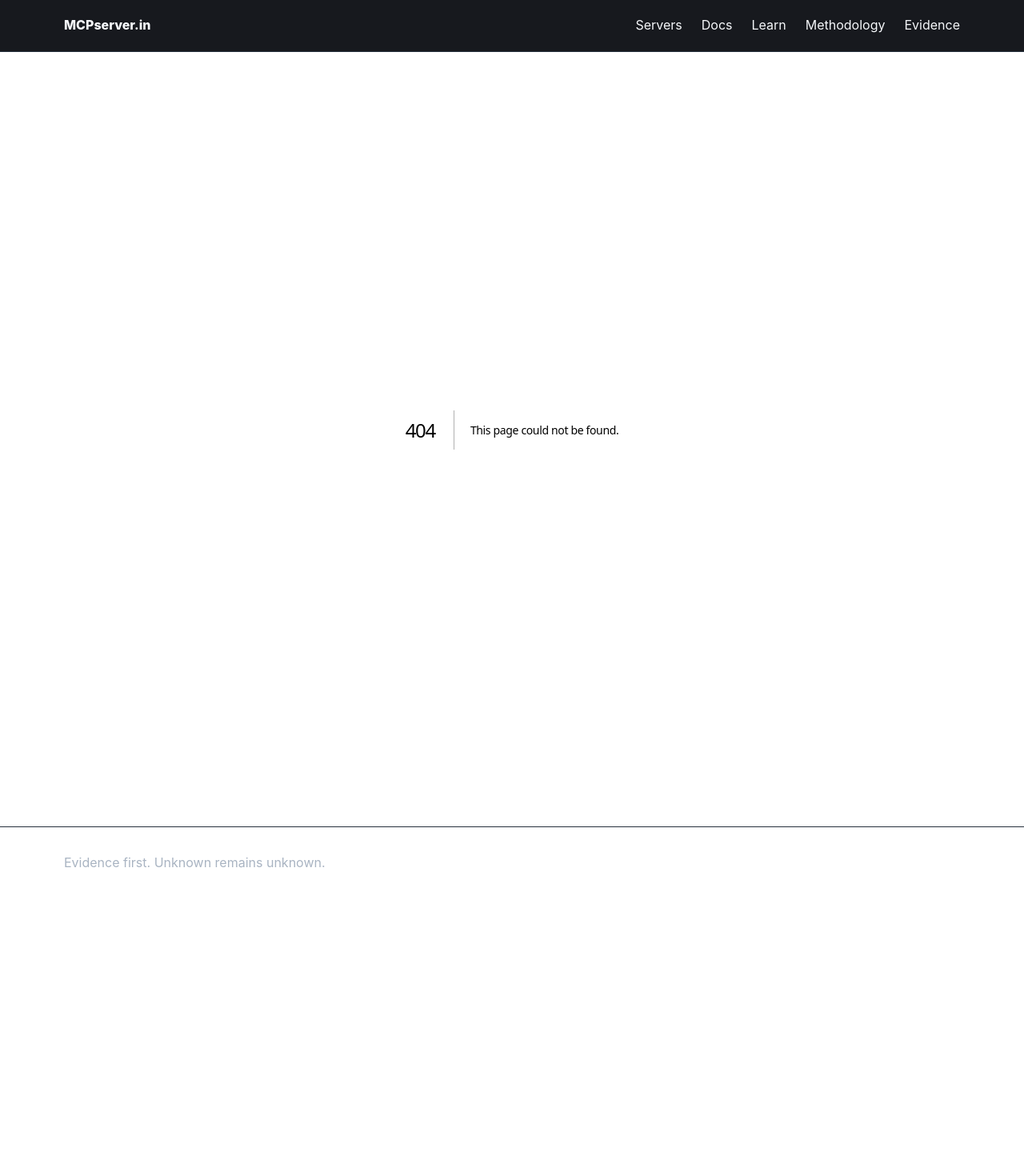
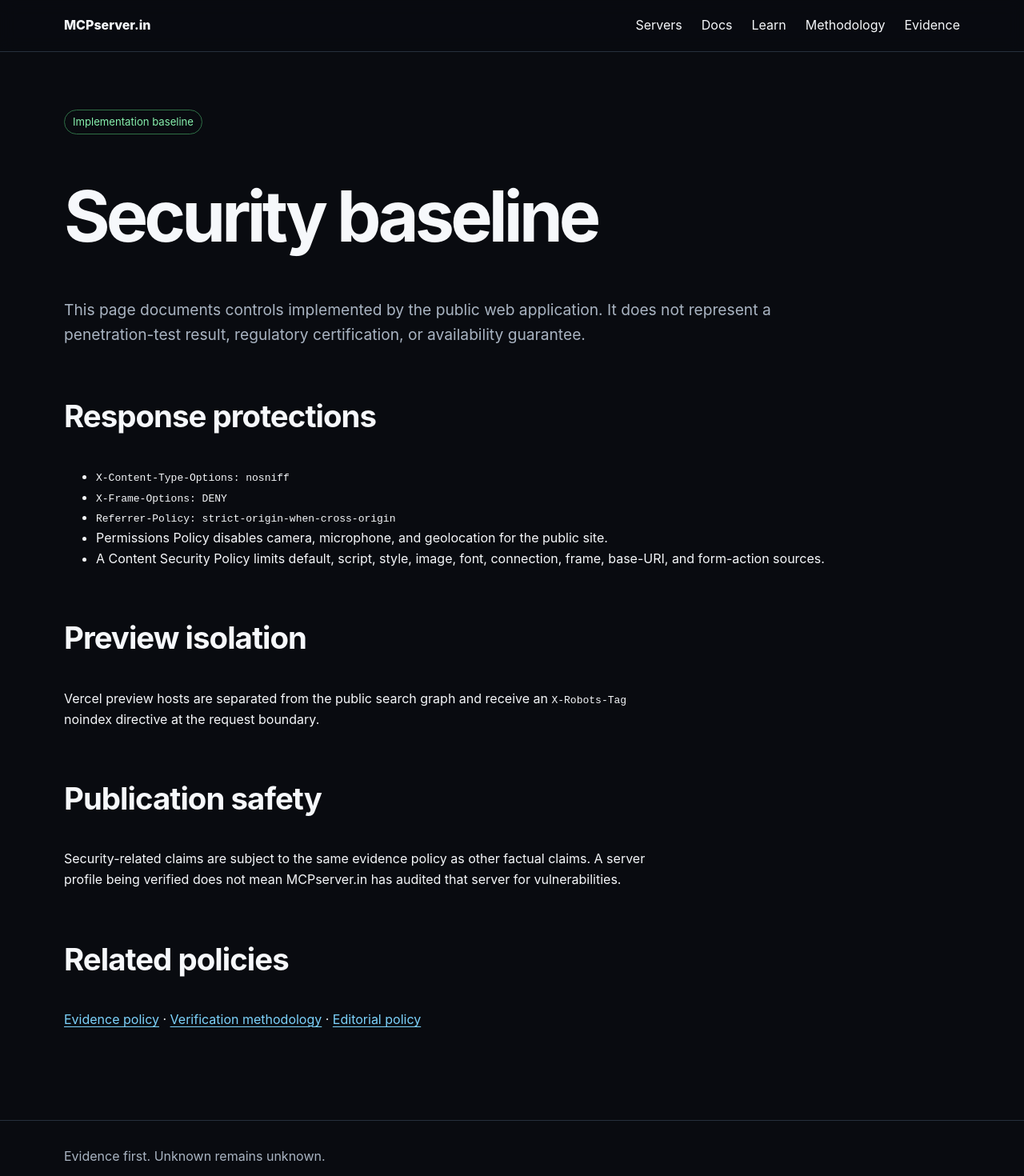
Before and after one commit to CodesbyFebin/mcp-servers-master, a Next.js app: page /security in a window 1280 px wide. Before the commit this address had no page. Shown: the top 1470 px of the page at 80% size. Before the commit the page ends 1148 px from the top, so only its background shows below. Built offline with nearby package versions, Linux system fonts and the light colour scheme.

Commit message:
feat: add factual security baseline page

```diff
--- /dev/null
+++ b/app/security/page.tsx
@@ -0,0 +1,41 @@
+import type { Metadata } from "next"
+import Link from "next/link"
+
+export const metadata: Metadata = {
+  title: "Security Baseline",
+  description: "Security controls currently enforced by the MCPserver.in public web application, without certification claims.",
+  alternates: { canonical: "/security" },
+  openGraph: { url: "/security" },
+}
+
+export default function SecurityPage() {
+  return (
+    <>
+      <span className="badge">Implementation baseline</span>
+      <h1>Security baseline</h1>
+      <p className="lead">
+        This page documents controls implemented by the public web application. It does not represent a penetration-test result, regulatory certification, or availability guarantee.
+      </p>
+
+      <h2>Response protections</h2>
+      <ul>
+        <li><code>X-Content-Type-Options: nosniff</code></li>
+        <li><code>X-Frame-Options: DENY</code></li>
+        <li><code>Referrer-Policy: strict-origin-when-cross-origin</code></li>
+        <li>Permissions Policy disables camera, microphone, and geolocation for the public site.</li>
+        <li>A Content Security Policy limits default, script, style, image, font, connection, frame, base-URI, and form-action sources.</li>
+      </ul>
+
+      <h2>Preview isolation</h2>
+      <p>Vercel preview hosts are separated from the public search graph and receive an <code>X-Robots-Tag</code> noindex directive at the request boundary.</p>
+
+      <h2>Publication safety</h2>
+      <p>
+        Security-related claims are subject to the same evidence policy as other factual claims. A server profile being verified does not mean MCPserver.in has audited that server for vulnerabilities.
+      </p>
+
+      <h2>Related policies</h2>
+      <p><Link href="/evidence">Evidence policy</Link> · <Link href="/methodology">Verification methodology</Link> · <Link href="/editorial-policy">Editorial policy</Link></p>
+    </>
+  )
+}
```
